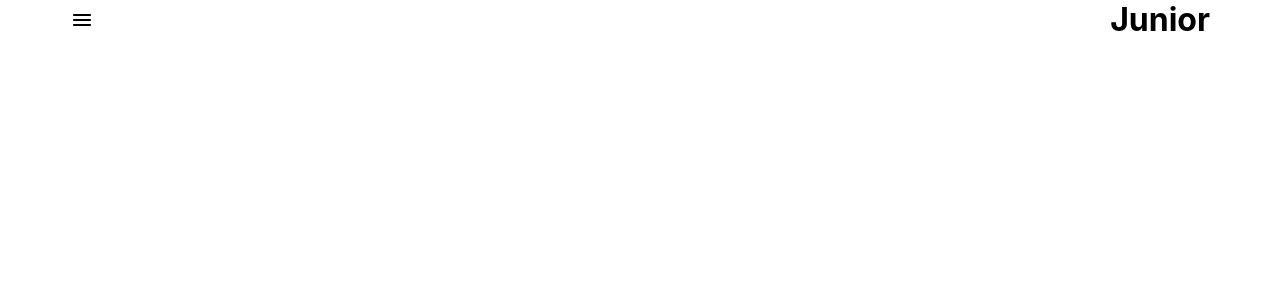
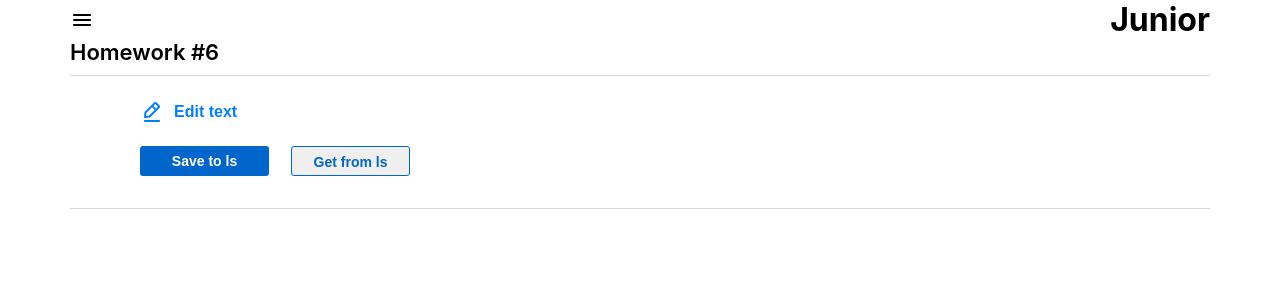
Before and after one commit to obigreen/homework2, a React (Create React App) app: page /#/junior in a window 1280 px wide. Shown: the top 300 px of the page. Built offline with nearby package versions, Linux system fonts and the light colour scheme.

Commit message:
attempt one

```diff
--- a/src/s2-homeworks/hw04/common/c1-SuperInputText/SuperInputText.module.css
+++ b/src/s2-homeworks/hw04/common/c1-SuperInputText/SuperInputText.module.css
@@ -1,3 +1,7 @@
+:root {
+    --font-family: "Montserrat", sans-serif;
+}
+
 .input:focus {
 }
 
@@ -9,9 +13,11 @@
 }
 
 .inputWrapper {
+
 }
 
 .superInput {
+
 }
 
 .errorInput {
--- a/src/s2-homeworks/hw04/common/c2-SuperButton/SuperButton.module.css
+++ b/src/s2-homeworks/hw04/common/c2-SuperButton/SuperButton.module.css
@@ -1,6 +1,6 @@
 .button {
     border-radius: 3px;
-    padding: 5px 24px;
+    padding: 5px 0;
     width: 129px;
     height: 30px;
     font-family: var(--font-family);
@@ -9,6 +9,9 @@
     line-height: 143%;
     color: #fff;
     border: none;
+    cursor: pointer;
+
+
 }
 
 .disabled {
@@ -19,9 +22,14 @@
 .secondary {
     border: 1px solid #06c;
     border-radius: 3px;
-    padding: 5px 24px;
-    width: 176px;
+    padding: 5px 0;
+    width: 119px;
     height: 30px;
+
+    font-weight: 600;
+    font-size: 14px;
+    line-height: 143%;
+    color: #06c;
 }
 
 .default {
@@ -33,7 +41,7 @@
 }
 
 .default:hover {
-    width: 176px;
+
 }
 
 .red:hover {
--- a/src/s2-homeworks/hw05/Pages.tsx
+++ b/src/s2-homeworks/hw05/Pages.tsx
@@ -1,5 +1,5 @@
 import React from 'react'
-import { Routes, Route, Navigate } from 'react-router-dom'
+import {Routes, Route, Navigate} from 'react-router-dom'
 import Error404 from './pages/Error404'
 import PreJunior from './pages/PreJunior'
 import Junior from './pages/Junior'
@@ -14,8 +14,8 @@ export const PATH = {
 function Pages() {
     return (
         <div>
-
             <Routes>
+                <Route path={"/"} element={<Navigate to={PATH.JUNIOR}/>}/>
                 <Route path={PATH.PRE_JUNIOR} element={<PreJunior/>}/>
                 <Route path={PATH.JUNIOR} element={<Junior/>}/>
                 <Route path={PATH.JUNIOR_PLUS} element={<JuniorPlus/>}/>
--- a/src/s2-homeworks/hw05/layout/Layout.tsx
+++ b/src/s2-homeworks/hw05/layout/Layout.tsx
@@ -14,7 +14,7 @@ export const Layout: FC<PropsType> = ({ children }) => {
     useEffect(() => {
         open && (document.body.style.overflow = 'hidden')
         !open && (document.body.style.overflow = 'unset')
-    }, [open]) // отключает прокрутку при открытом меню
+    }, [open])
 
     return (
         <>
--- a/src/s2-homeworks/hw05/pages/Junior.tsx
+++ b/src/s2-homeworks/hw05/pages/Junior.tsx
@@ -1,4 +1,5 @@
 import React from 'react'
+import HW6 from "../../hw06/HW6";
 // import HW6 from '../../hw06/HW6'
 // import HW7 from '../../hw07/HW7'
 // import HW8 from '../../hw08/HW8'
@@ -7,7 +8,7 @@ import React from 'react'
 function Junior() {
     return (
         <div id={'hw5-page-junior'}>
-            {/*<HW6 />*/}
+            <HW6 />
             {/*<HW7 />*/}
             {/*<HW8 />*/}
             {/*<HW9 />*/}
--- a/src/s2-homeworks/hw06/HW6.module.css
+++ b/src/s2-homeworks/hw06/HW6.module.css
@@ -1,5 +1,17 @@
 .buttonsContainer {
+    max-width: 270px;
+    width: 100%;
+    display: flex;
+    align-items: center;
+    justify-content: space-between;
 }
 
+
 .editableSpanContainer {
+    max-width: 270px;
+    width: 100%;
+    /*display: flex;*/
+    /*align-items: center;*/
+    /*justify-content: start;*/
+    margin-bottom: 22px;
 }
--- a/src/s2-homeworks/hw06/HW6.tsx
+++ b/src/s2-homeworks/hw06/HW6.tsx
@@ -1,6 +1,6 @@
-import React, { useState } from 'react'
+import React, {useState} from 'react'
 import SuperEditableSpan from './common/c4-SuperEditableSpan/SuperEditableSpan'
-import { restoreState, saveState } from './localStorage/localStorage'
+import {restoreState, saveState} from './localStorage/localStorage'
 import s2 from '../../s1-main/App.module.css'
 import SuperButton from '../hw04/common/c2-SuperButton/SuperButton'
 import s from './HW6.module.css'
@@ -13,13 +13,20 @@ import s from './HW6.module.css'
 
 const HW6 = () => {
     const [value, setValue] = useState<string>('')
+    const [error, setError] = useState<string | null>(null)
 
     const save = () => {
-        saveState<string>('hw6-editable-span-value', value)
+        const trimmedValue = value.trim()
+        if (trimmedValue !== '') {
+            saveState<string>('hw6-editable-span-value', value)
+            setError(null)
+        } else {
+            setError('Поле не может быть пустым')
+        }
+
     }
     const restore = () => {
-        // делают студенты
-
+        setValue(restoreState('hw6-editable-span-value', value))
     }
 
     return (
@@ -32,11 +39,15 @@ const HW6 = () => {
                     <SuperEditableSpan
                         id={'hw6-spanable-input'}
                         value={value}
-                        onChangeText={setValue}
+                        onChangeText={(newValue) => {
+                            setValue(newValue);
+                            setError(null);
+                        }}
                         spanProps={{
                             id: 'hw6-editable-span',
-                            defaultText: 'enter text...',
+                            defaultText: 'Edit text',
                         }}
+                        error={error}
                     />
                 </div>
 
--- a/src/s2-homeworks/hw06/common/c4-SuperEditableSpan/SuperEditableSpan.module.css
+++ b/src/s2-homeworks/hw06/common/c4-SuperEditableSpan/SuperEditableSpan.module.css
@@ -1,11 +1,35 @@
+:root {
+    --font-family: "Montserrat", sans-serif;
+}
+
 .spanBlock {
+    max-width: 103px;
+    width: 100%;
+    display: flex;
+    align-items: center;
+    gap: 10px;
+}
+
+.input {
+    font-family: var(--font-family);
+    border: 1px solid #d1d1d1;
+    padding: 8px 24px;
+    border-radius: 5px;
+    width: 100%;
+    height: 36px;
+    font-weight: 500;
+    font-size: 16px;
+    color: #000;
 }
 
 .span {
+    font-family: var(--font-family);
+    font-weight: 600;
+    font-size: 16px;
+    color: #0080ff;
 }
 
-.input {
-}
 
 .pen {
+
 }
--- a/src/s2-homeworks/hw06/common/c4-SuperEditableSpan/SuperEditableSpan.tsx
+++ b/src/s2-homeworks/hw06/common/c4-SuperEditableSpan/SuperEditableSpan.tsx
@@ -7,6 +7,7 @@ import React, {
 import s from './SuperEditableSpan.module.css'
 import SuperInputText from '../../../hw04/common/c1-SuperInputText/SuperInputText'
 import editIcon from './editIcon.svg'
+
 
 // тип пропсов обычного инпута
 type DefaultInputPropsType = DetailedHTMLProps<InputHTMLAttributes<HTMLInputElement>,
@@ -19,15 +20,17 @@ type DefaultSpanPropsType = DetailedHTMLProps<HTMLAttributes<HTMLSpanElement>,
 // (чтоб не писать value: string, onChange: ...; они уже все описаны в DefaultInputPropsType)
 type SuperEditableSpanType = Omit<DefaultInputPropsType, 'type'> & {
     // и + ещё пропсы которых нет в стандартном инпуте
-    onChangeText?: (value: string) => void
+    onChangeText: (value: string) => void
     onEnter?: () => void
-    error?: string
-
-    spanProps?: DefaultSpanPropsType  & {defaultText?: string}// пропсы для спана
+    error: string | null
+    spanProps?: DefaultSpanPropsType & { defaultText?: string }// пропсы для спана
 }
 
 const SuperEditableSpan: React.FC<SuperEditableSpanType> = (
     {
+        value = '',
+        onChangeText,
+        error,
         autoFocus,
         onBlur,
         onEnter,
@@ -37,29 +40,35 @@ const SuperEditableSpan: React.FC<SuperEditableSpanType> = (
     }
 ) => {
     const [editMode, setEditMode] = useState<boolean>(false)
-    const {children, onDoubleClick, className, defaultText, ...restSpanProps} =
-    spanProps || {}
+    const {children, onDoubleClick, className, defaultText, ...restSpanProps} = spanProps || {}
 
-    const onEnterCallback = () => {
-        // выключить editMode при нажатии Enter // делают студенты
 
-        onEnter?.()
+    const onEnterCallback = (event: React.KeyboardEvent<HTMLInputElement>) => {
+        if (editMode && event.key === 'Enter') {
+            setEditMode(false)
+            onEnter?.()
+        }
     }
+
     const onBlurCallback = (e: React.FocusEvent<HTMLInputElement>) => {
-        // выключить editMode при нажатии за пределами инпута // делают студенты
-
+        if (value === '') {
+            return;
+        }
+        setEditMode(false);
         onBlur?.(e)
     }
-    const onDoubleClickCallBack = (
-        e: React.MouseEvent<HTMLSpanElement, MouseEvent>
-    ) => {
-        // включить editMode при двойном клике // делают студенты
+
+
+    const onDoubleClickCallBack = (e: React.MouseEvent<HTMLSpanElement, MouseEvent>) => {
+        if (!editMode) {
+            setEditMode(true)
+        }
 
         onDoubleClick?.(e)
     }
 
-    const spanClassName = s.span
-        + (className ? ' ' + className : '')
+
+    const spanClassName = s.span + (className ? '' + className : '')
 
     return (
         <>
@@ -67,10 +76,14 @@ const SuperEditableSpan: React.FC<SuperEditableSpanType> = (
                 <SuperInputText
                     autoFocus={autoFocus || true}
                     onBlur={onBlurCallback}
-                    onEnter={onEnterCallback}
+                    onEnter={() => onEnterCallback({key: 'Enter'} as React.KeyboardEvent<HTMLInputElement>)}
                     className={s.input}
                     {...restProps} // отдаём инпуту остальные пропсы если они есть (value например там внутри)
+                    onChange={event => onChangeText(event.currentTarget.value)}
+                    value={value}
                 />
+
+
             ) : (
                 <div className={s.spanBlock}>
                     <img
@@ -85,10 +98,11 @@ const SuperEditableSpan: React.FC<SuperEditableSpanType> = (
                     >
                         {/*если нет захардкодженного текста для спана, то значение инпута*/}
 
-                        {children || restProps.value || defaultText}
+                        {children || value || defaultText}
                     </span>
                 </div>
             )}
+            {error ? <p>{error}</p> : null}
         </>
     )
 }
```
